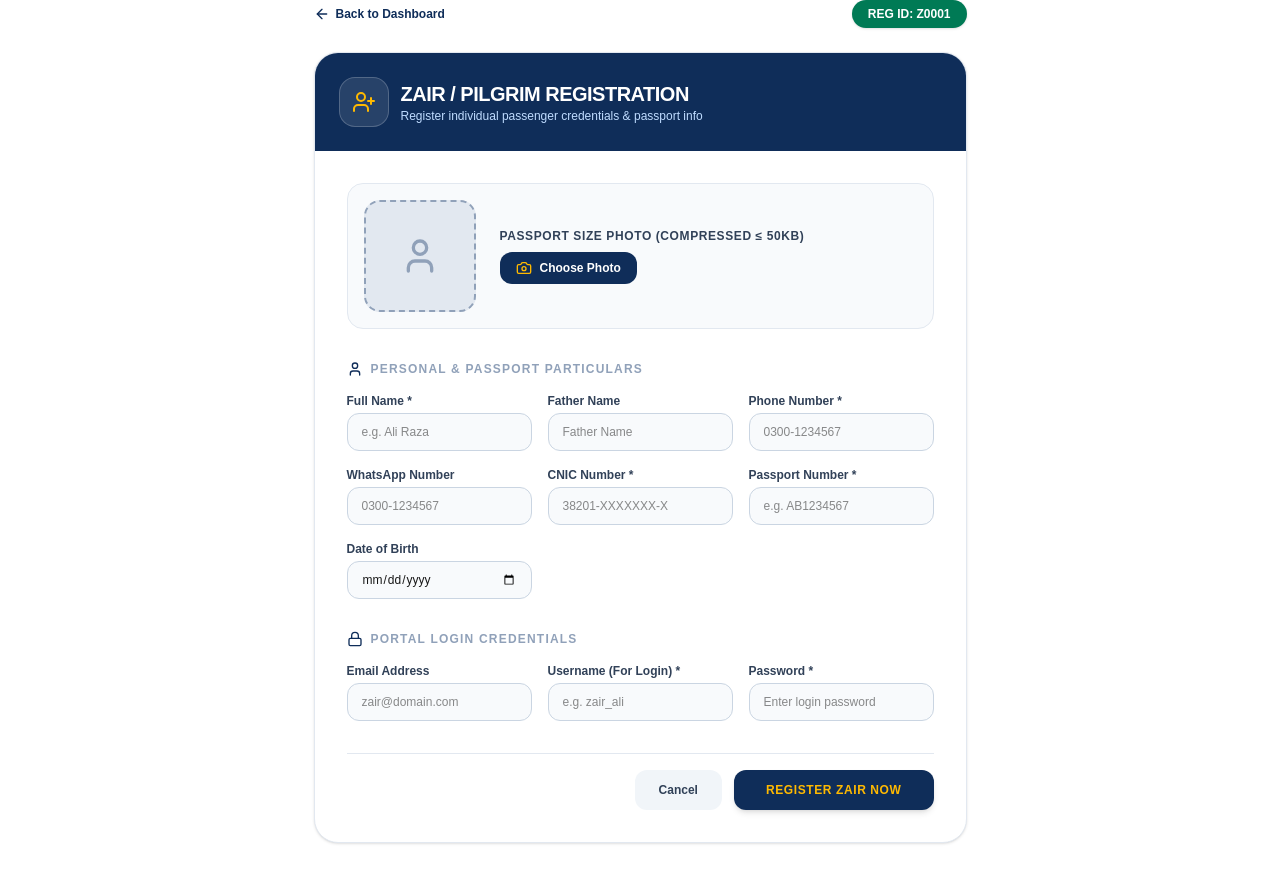
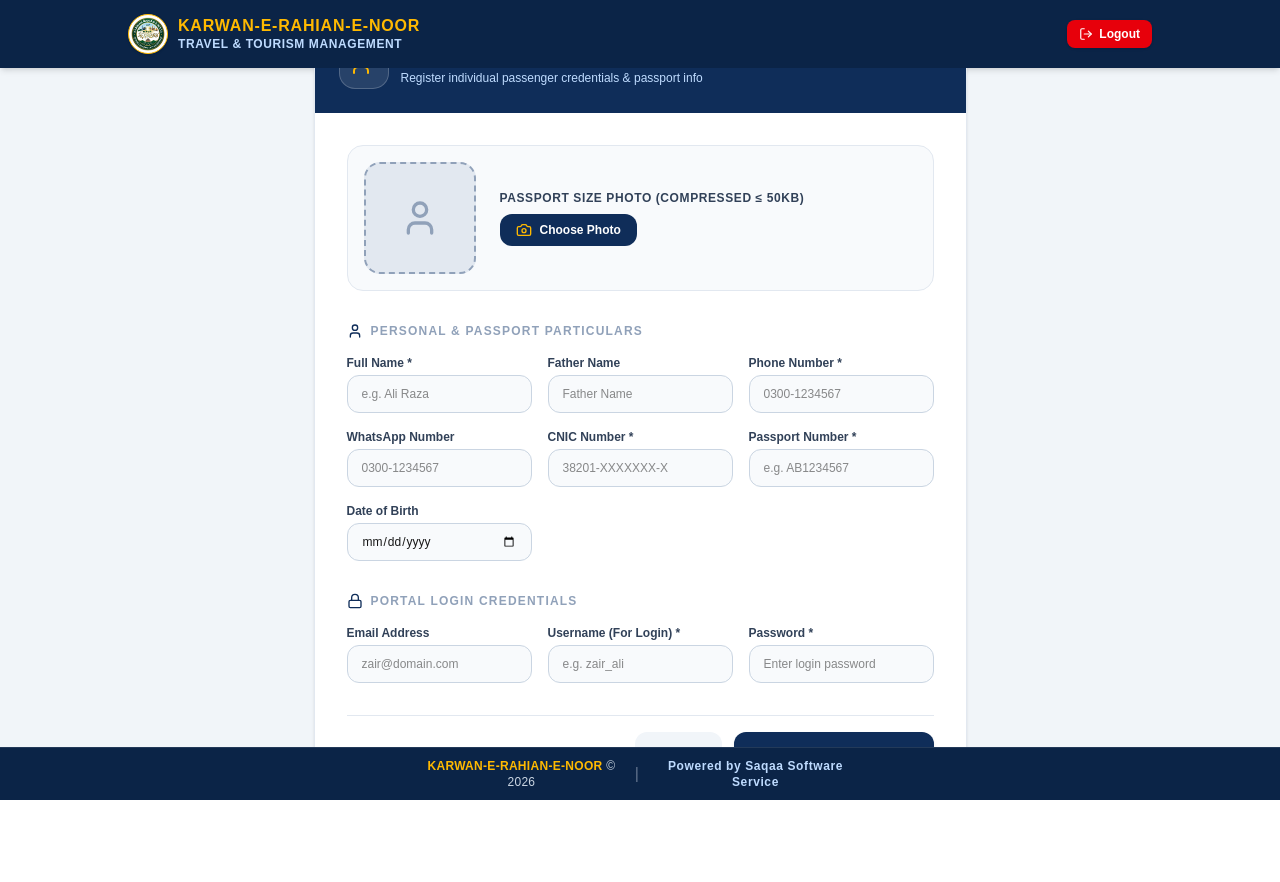
Before and after one commit to kbig48507/Karwan-rahian-noor, a Next.js app: page /admin/register-zair in a window 1280 px wide. Shown: the top 882 px of the page. After the commit the page ends 800 px from the top, so only its background shows below. Built offline with nearby package versions, Linux system fonts and the light colour scheme; no server answers; the database is empty.

Commit message:
Hook existing Header, Footer and Layout to global app

```diff
--- a/components/Footer.tsx
+++ b/components/Footer.tsx
@@ -1,28 +1,16 @@
 import React from 'react';
 
 export default function Footer() {
-  const currentYear = new Date().getFullYear();
-
   return (
-    <footer className="bg-[#0b1f3d] text-slate-300 border-t border-[#1b437e] mt-auto">
-      <div className="max-w-7xl mx-auto px-4 py-6 sm:px-6 lg:px-8">
-        <div className="flex flex-col sm:flex-row items-center justify-between gap-4 text-xs sm:text-sm">
-
-          <div>
-            <span className="font-semibold text-white tracking-wider">
-              KARWAN-E-RAHIAN-E-NOOR
-            </span>
-            <span className="text-slate-400"> &copy; {currentYear} | All Rights Reserved.</span>
-          </div>
-
-          <div className="flex items-center gap-1.5 bg-[#122b52] px-3.5 py-1.5 rounded-full border border-blue-500/20 text-blue-200">
-            <span>Powered by</span>
-            <span className="font-bold text-amber-400 tracking-wide">
-              Saqqa Software Service
-            </span>
-          </div>
-
-        </div>
+    <footer className="bg-[#0b2447] text-white py-2.5 px-4 text-center flex-shrink-0 border-t border-white/10">
+      <div className="max-w-md mx-auto flex flex-col sm:flex-row items-center justify-center gap-1 sm:gap-2">
+        <p className="text-[10px] sm:text-xs font-medium text-slate-300 tracking-wide">
+          <span className="font-bold text-amber-400">KARWAN-E-RAHIAN-E-NOOR</span> © 2026
+        </p>
+        <span className="hidden sm:inline text-slate-500">|</span>
+        <p className="text-[10px] sm:text-xs font-semibold text-blue-200 tracking-wider">
+          Powered by Saqaa Software Service
+        </p>
       </div>
     </footer>
   );
--- a/components/Header.tsx
+++ b/components/Header.tsx
@@ -1,165 +1,50 @@
-import React, { useEffect, useState } from 'react';
+import React from 'react';
 import Image from 'next/image';
-import Link from 'next/link';
 import { useRouter } from 'next/router';
-import {
-  LayoutDashboard,
-  UserPlus,
-  Users,
-  Package,
-  BookOpen,
-  Receipt,
-  Stamp,
-  Plane,
-  UserCheck,
-  Wallet,
-  FileCheck2,
-  LogOut
-} from 'lucide-react';
-
-interface AuthUser {
-  id: string;
-  username: string;
-  role: 'admin' | 'agent' | 'zair';
-  name?: string;
-}
+import { LogOut } from 'lucide-react';
 
 export default function Header() {
   const router = useRouter();
-  const [user, setUser] = useState<AuthUser | null>(null);
-
-  useEffect(() => {
-    const storedUser = localStorage.getItem('auth_user');
-    if (storedUser) {
-      try {
-        setUser(JSON.parse(storedUser));
-      } catch (e) {
-        setUser(null);
-      }
-    }
-  }, [router.pathname]);
 
   const handleLogout = () => {
-    localStorage.removeItem('auth_user');
+    if (typeof window !== 'undefined') {
+      localStorage.removeItem('krn_user');
+    }
     router.push('/login');
   };
 
-  // Role-based Navigation Links
-  const getNavItems = () => {
-    if (!user) return [];
-
-    if (user.role === 'admin') {
-      return [
-        { name: 'Dashboard', href: '/admin/dashboard', icon: LayoutDashboard },
-        { name: 'Agents', href: '/admin/register-agent', icon: UserPlus },
-        { name: 'Zair Reg.', href: '/admin/register-zair', icon: Users },
-        { name: 'Packages', href: '/admin/packages', icon: Package },
-        { name: 'Agent Ledger', href: '/accounts/agent-ledger', icon: BookOpen },
-        { name: 'Zair Ledger', href: '/accounts/zair-ledger', icon: Receipt },
-      ];
-    }
-
-    if (user.role === 'agent') {
-      return [
-        { name: 'Dashboard', href: '/agent/dashboard', icon: LayoutDashboard },
-        { name: 'Ledger', href: '/agent/ledger', icon: BookOpen },
-        { name: 'Iran Visa', href: '/agent/iran-visa', icon: Stamp },
-        { name: 'Iraq Visa', href: '/agent/iraq-visa', icon: Stamp },
-        { name: 'Tickets', href: '/agent/tickets', icon: Plane },
-        { name: 'My Profile', href: '/agent/profile', icon: UserCheck },
-      ];
-    }
-
-    if (user.role === 'zair') {
-      return [
-        { name: 'Dashboard', href: '/zair/dashboard', icon: LayoutDashboard },
-        { name: 'My Profile', href: '/zair/profile', icon: UserCheck },
-        { name: 'My Balance', href: '/zair/balance', icon: Wallet },
-        { name: 'My Visa', href: '/zair/visa', icon: FileCheck2 },
-        { name: 'My Ticket', href: '/zair/ticket', icon: Plane },
-        { name: 'My Ledger', href: '/zair/ledger', icon: Receipt },
-      ];
-    }
-
-    return [];
-  };
-
-  const navItems = getNavItems();
-
-  const getDashboardHomeLink = () => {
-    if (!user) return '/login';
-    if (user.role === 'admin') return '/admin/dashboard';
-    if (user.role === 'agent') return '/agent/dashboard';
-    if (user.role === 'zair') return '/zair/dashboard';
-    return '/login';
-  };
-
   return (
-    <header className="bg-[#0f2d59] text-white shadow-lg border-b border-[#1b437e] sticky top-0 z-50">
-      <div className="max-w-7xl mx-auto px-4 sm:px-6 lg:px-8">
-        <div className="flex items-center justify-between h-20">
-
-          {/* Logo & Portal Branding */}
-          <Link href={getDashboardHomeLink()} className="flex items-center gap-3.5 group">
-            <div className="relative w-12 h-12 sm:w-14 sm:h-14 rounded-full overflow-hidden border-2 border-amber-400 bg-white shadow-md flex-shrink-0">
+    <header className="bg-[#0b2447] text-white px-4 py-2.5 sm:py-3.5 shadow-md flex-shrink-0">
+      <div className="max-w-md md:max-w-4xl lg:max-w-5xl mx-auto flex items-center justify-between">
+        <div className="flex items-center gap-2.5 cursor-pointer" onClick={() => router.back()}>
+          <div className="w-10 h-10 rounded-full bg-white p-0.5 shadow flex-shrink-0 flex items-center justify-center border border-amber-400">
+            <div className="relative w-full h-full rounded-full overflow-hidden">
               <Image
                 src="/logo.png"
-                alt="Karwan-e-Rahian-e-Noor Logo"
+                alt="Logo"
                 fill
-                className="object-cover"
                 priority
+                className="object-contain"
               />
             </div>
-            <div className="flex flex-col">
-              <span className="font-bold text-base sm:text-lg tracking-wide text-amber-400 group-hover:text-amber-300 transition-colors uppercase">
-                Karwan-e-Rahian-e-Noor
-              </span>
-              <span className="text-[10px] sm:text-xs text-blue-200 tracking-wider font-medium uppercase">
-                Travel & Tourism Management
-              </span>
           </div>
-          </Link>
+          <div>
+            <h1 className="text-xs sm:text-base font-black text-amber-400 tracking-wider uppercase leading-tight">
+              KARWAN-E-RAHIAN-E-NOOR
+            </h1>
+            <p className="text-[9px] sm:text-xs text-blue-200 tracking-wider font-semibold uppercase">
+              TRAVEL & TOURISM MANAGEMENT
+            </p>
+          </div>
+        </div>
 
-          {/* Role Navigation */}
-          <nav className="hidden lg:flex items-center gap-1">
-            {navItems.map((item) => {
-              const Icon = item.icon;
-              const isActive = router.pathname === item.href;
-              return (
-                <Link
-                  key={item.name}
-                  href={item.href}
-                  className={`flex items-center gap-1.5 px-3 py-2 rounded-lg text-xs font-semibold transition-all ${
-                    isActive
-                      ? 'bg-[#1b437e] text-amber-400 shadow-sm border border-blue-400/30'
-                      : 'text-slate-200 hover:bg-[#163a6f] hover:text-white'
-                  }`}
-                >
-                  <Icon className="w-4 h-4" />
-                  <span>{item.name}</span>
-                </Link>
-              );
-            })}
-          </nav>
-
-          {/* User Info & Logout Button */}
-          <div className="flex items-center gap-3">
-            {user && (
-              <div className="hidden sm:flex flex-col text-right">
-                <span className="text-xs font-semibold text-slate-100 uppercase">{user.name || user.username}</span>
-                <span className="text-[10px] text-amber-400 uppercase tracking-widest font-bold">{user.role}</span>
-              </div>
-            )}
         <button
           onClick={handleLogout}
-              className="flex items-center gap-2 px-3.5 py-2 bg-red-600 hover:bg-red-700 text-white rounded-lg text-xs sm:text-sm font-semibold transition shadow hover:shadow-md border border-red-500"
+          className="flex items-center gap-1.5 bg-red-600 hover:bg-red-700 active:scale-95 text-white text-xs font-bold px-3 py-1.5 rounded-lg shadow transition"
         >
-              <LogOut className="w-4 h-4" />
+          <LogOut className="w-3.5 h-3.5" />
           <span>Logout</span>
         </button>
-          </div>
-
-        </div>
       </div>
     </header>
   );
--- a/components/Layout.tsx
+++ b/components/Layout.tsx
@@ -1,4 +1,5 @@
 import React, { ReactNode } from 'react';
+import { useRouter } from 'next/router';
 import Header from './Header';
 import Footer from './Footer';
 
@@ -7,10 +8,17 @@ interface LayoutProps {
 }
 
 export default function Layout({ children }: LayoutProps) {
+  const router = useRouter();
+
+  // Don't show header/footer on login page
+  if (router.pathname === '/login') {
+    return <>{children}</>;
+  }
+
   return (
-    <div className="flex flex-col min-h-screen bg-slate-50 text-slate-900">
+    <div className="h-screen w-full bg-[#f1f5f9] flex flex-col justify-between overflow-hidden">
       <Header />
-      <main className="flex-grow max-w-7xl w-full mx-auto p-4 sm:p-6 lg:p-8">
+      <main className="flex-1 max-w-md md:max-w-4xl lg:max-w-5xl w-full mx-auto p-3 sm:p-6 flex flex-col justify-center overflow-y-auto">
         {children}
       </main>
       <Footer />
--- a/pages/_app.tsx
+++ b/pages/_app.tsx
@@ -1,35 +1,20 @@
 import '@/styles/globals.css';
 import { useEffect } from 'react';
 import type { AppProps } from 'next/app';
-import Head from 'next/head';
+import Layout from '@/components/Layout';
 import PWAInstallPrompt from '@/components/PWAInstallPrompt';
 
 export default function App({ Component, pageProps }: AppProps) {
   useEffect(() => {
     if ('serviceWorker' in navigator) {
-      navigator.serviceWorker
-        .register('/sw.js')
-        .then(() => console.log('PWA Service Worker Registered'))
-        .catch((err) => console.error('Service Worker Registration Failed:', err));
+      navigator.serviceWorker.register('/sw.js').catch(console.error);
     }
   }, []);
 
   return (
-    <>
-      <Head>
-        <meta
-          name="viewport"
-          content="width=device-width, initial-scale=1.0, maximum-scale=1.0, user-scalable=no, viewport-fit=cover"
-        />
-        <title>Karwan-e-Rahian-e-Noor</title>
-      </Head>
-
-      <main className="min-h-screen flex flex-col">
-        <Component {...pageProps} />
-      </main>
-
-      {/* PWA Auto Install Prompt */}
+    <Layout>
+      <Component {...pageProps} />
       <PWAInstallPrompt />
-    </>
+    </Layout>
   );
 }
```
Lines whose indentation alone changed are shown as unchanged.
